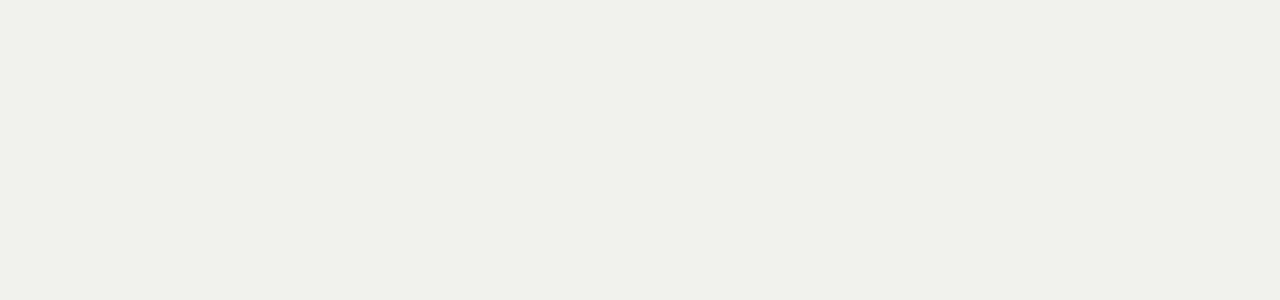
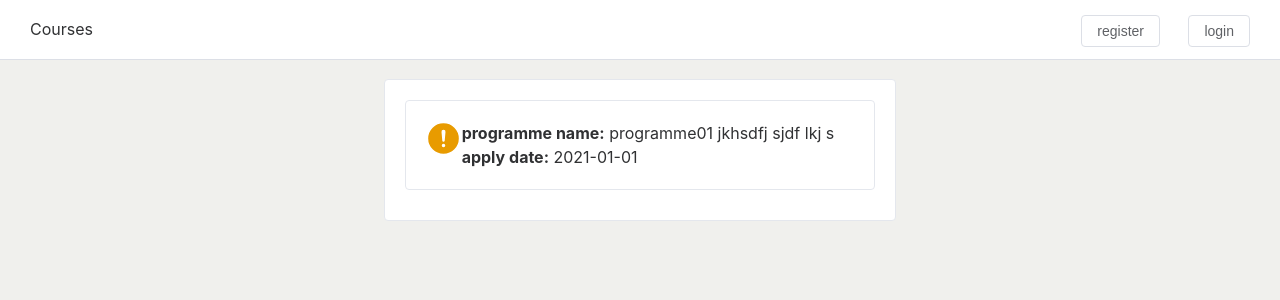
Before and after one commit to Marvel-Yi/shri-front-end, a Vue app: page /myApplications in a window 1280 px wide. Before the commit this address had no page. Shown: the top 300 px of the page. Built offline with nearby package versions, Linux system fonts and the light colour scheme; what vue-esign would draw is missing.

Commit message:
feat: add my applications

```diff
--- a/src/App.vue
+++ b/src/App.vue
@@ -19,6 +19,7 @@
   >
 
       <el-menu-item index="/home" ><div style="margin-right: 10px;margin-left: 10px;font-size: 16px">Courses</div></el-menu-item>
+      <el-menu-item index="/myApplications" v-if="this.$data.userType==='0'"><div style="margin-right: 10px;margin-left: 10px;font-size: 16px">my Applications</div></el-menu-item>
       <el-menu-item index="/message" v-if="this.$data.userType==='1'"><div style="margin-right: 10px;margin-left: 10px;font-size: 16px">Messages</div></el-menu-item>
       <el-menu-item index="/allApplications" v-if="this.$data.userType==='1'"><div style="margin-right: 10px;margin-left: 10px;font-size: 16px">Applications</div></el-menu-item>
 
--- a/src/router/index.js
+++ b/src/router/index.js
@@ -85,6 +85,14 @@ const routes = [
             showNavi: true
         }
     },
+    {
+        path: '/myApplications',
+        name:'myApplications',
+        component:()=> import('../views/myApplications.vue'),
+        meta:{
+            showNavi: true
+        }
+    },
 
 ]
 export const router = createRouter({
--- /dev/null
+++ b/src/views/myApplications.vue
@@ -0,0 +1,61 @@
+<template>
+  <div style="height: 59px"></div>
+  <div style="width: 40%;margin: auto">
+    <el-card shadow="never" style="margin-top: 20px;">
+
+          <el-card shadow="never"
+                   v-for="(item,index) in applicationList"
+                   style="text-align: left;margin-bottom: 10px;cursor: pointer"
+                   @click="gotoApplicationPage(item.userId,item.userName,item.programmeName)">
+            <el-row>
+              <el-col :span="2">
+                <el-icon :size="35" color="rgb(232,155,0)"><WarningFilled></WarningFilled></el-icon>
+              </el-col>
+              <el-col :span="22">
+                <div><span style="font-weight: bold">programme name:</span>  {{ item.programmeName }}</div>
+                <div><span style="font-weight: bold">apply date:</span> {{item.applyDate}}</div>
+              </el-col>
+            </el-row>
+          </el-card>
+
+
+
+    </el-card>
+  </div>
+</template>
+
+<script>
+export default {
+  name: "myApplications",
+  data(){
+    return{
+      applicationList:[
+        {
+          id:1,
+          userId:1,
+          userName:'user01',
+          userEmail:'111@qq.com',
+          programmeId:2,
+          programmeName:'programme01 jkhsdfj sjdf lkj s',
+          signature:'',
+          managementSignature:'',
+          programmeInChargeSignature:'',
+          status:0,//0 未处理；1 处理中；2 拒绝；3 通过
+          applyDate:'2021-01-01'
+        }
+      ]
+    }
+  },
+  mounted() {
+  },
+  methods:{
+    gotoApplicationPage(userId,userName,programmeName){
+      this.$router.push({path:'/showApplication',query:{userId:userId,userName:userName,programmeName:programmeName}})
+    }
+  }
+}
+</script>
+
+<style scoped>
+
+</style>
```
